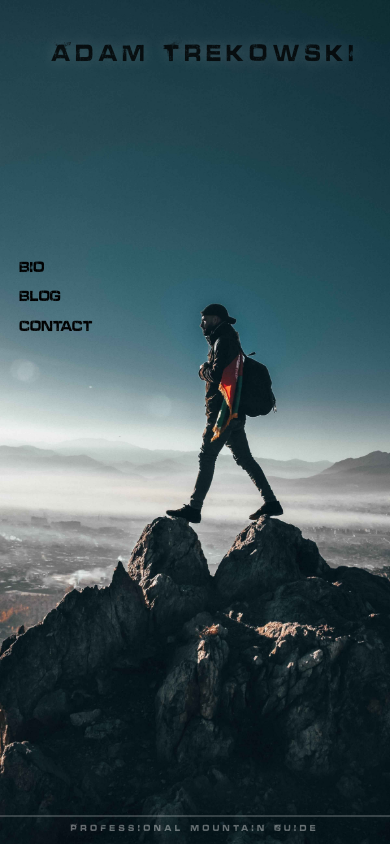
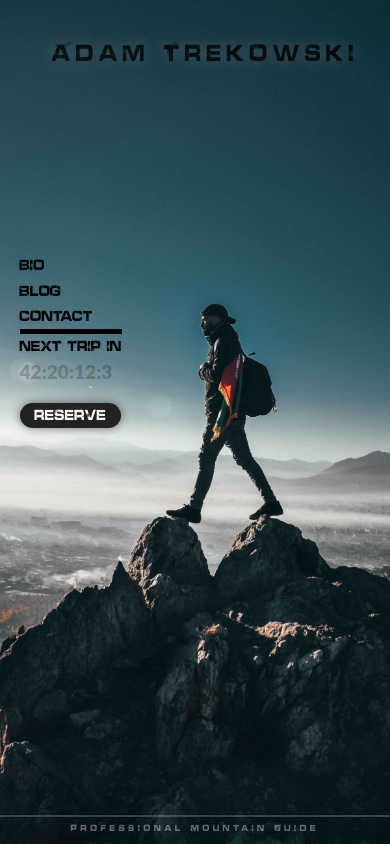
Before and after one commit to MarcinPietkiewicz/hero-php, a PHP site: page / in a window 390 px wide. Run offline with PHP 8.4, Linux system fonts and the light colour scheme.

Commit message:
Added timer functionality, reserve button +responsive styling

```diff
--- /dev/null
+++ b/assets/script.js
@@ -0,0 +1,23 @@
+
+
+let countDownDate = new Date("July 1, 2021 09:00:00").getTime();
+
+let x = setInterval(function () {
+
+    let now = new Date().getTime();
+
+    let distance = countDownDate - now;
+
+    let days = Math.floor(distance / (1000 * 60 * 60 * 24));
+    let hours = Math.floor((distance % (1000 * 60 * 60 * 24)) / (1000 * 60 * 60));
+    let minutes = Math.floor((distance % (1000 * 60 * 60)) / (1000 * 60));
+    let seconds = Math.floor((distance % (1000 * 60)) / 1000);
+
+    document.getElementById("timer").innerHTML = days + ":" + hours + ":"
+        + minutes + ":" + seconds;
+
+    if (distance < 0) {
+        clearInterval(x);
+        document.getElementById("timer").innerHTML = "Not planned";
+    }
+}, 1000);
--- a/assets/style.css
+++ b/assets/style.css
@@ -116,9 +116,9 @@ body {
 
 .hero-menu {
     display: block;
-    width: 200px;
+    width: 300px;
     padding: 1em;
-    margin-top: 50px;
+    margin-top: 5em;
     margin-left: auto;
     margin-right: auto;
     color: white;
@@ -146,18 +146,51 @@ body {
 .menu-item {
     color: black;
     font-size: 3vw;
-    line-height: 1.5em;
+    line-height: 1.3em;
     transition: 0.5s ease;
 }
 
-.menu-item:hover {
+#timer {
+    font-size: 2.9vw;
+    color: black;
+    font-family: 'Lato', sans-serif;
+    font-weight: 900;
+    color: rgba(0, 0, 0, 0.2);
+}
+
+#reserve-button {
+    margin-top: 20px;
+    background-color: #222;
+    color: white;
+    width: 16vw;
+    padding: 0px 10px;
+    border-radius: 30px;
+    text-align: center;
+    box-shadow: 0px 0px 10px rgba(0, 0, 0, 0.5);
+    box-sizing: border-box;
+
+}
+
+.menu-item:nth-child(4) {
+    border-top: 5px black solid
+}
+
+.hero-menu a:hover {
     color: darkred;
+    box-shadow: 0px 0px 0px 0px rgba(0, 0, 0, 0);
+
+}
+
+#reserve-button:hover {
+    background-color: darkred;
+    box-shadow: 0px 0px 0px 0px rgba(0, 0, 0, 0);
+    margin-right: 1px;
+    margin-top: 21spx;
 }
 
 @media screen and (max-width: 1024px) {
     .hero-title {
         width: 100%;
-        /* background-color: yellow; */
         text-align: center;
         top: 5vh;
 
@@ -177,5 +210,13 @@ body {
         font-size: 5vw;
     }
 
+    #timer {
+        font-size: 4.9vw;
+    }
+
+    #reserve-button {
+        width: 26vw;
+    }
+
 
 }
--- a/index.html
+++ b/index.html
@@ -17,11 +17,11 @@
         <a class="menu-item" href="#">bio</a>
         <a class="menu-item" href="#">blog</a>
         <a class="menu-item" href="#">contact</a>
-
-
-
+        <div class="menu-item" id="next-trip">next trip in</div>
+        <div id="timer"></div>
+        <a class="menu-item" id="reserve-button" href="#">reserve</a>
         </div>
     </div>
-
+<script src="assets/script.js"></script>
 </body>
 </html>
```
